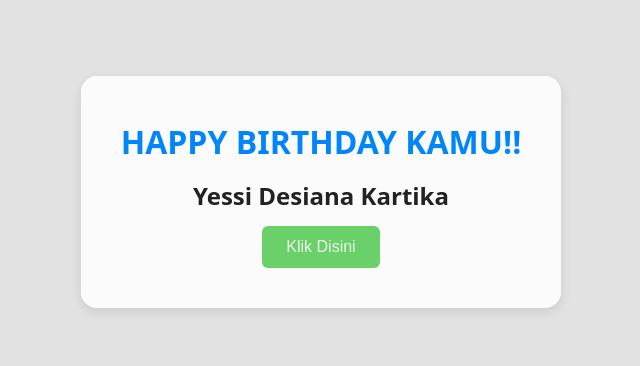
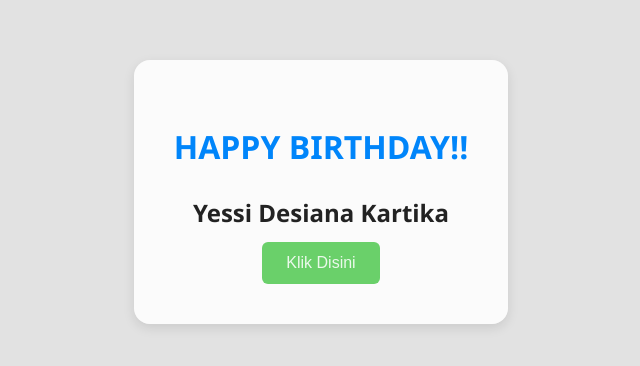
Before and after one commit to kuroneko0369/Birthday-Card, a plain HTML site: page index.html in a window 1280 px wide. Shown: the part 208-574 px from the top of the page, without its empty margins (319-959 px from the left). Drawn offline with Linux system fonts and the light colour scheme; files that its build step writes are made by us from their sources.

Commit message:
update index.html

```diff
--- a/index.html
+++ b/index.html
@@ -7,31 +7,14 @@
   <meta http-equiv="X-UA-Compatible" content="IE=edge" />
   <meta name="description" content="A new web page" />
   <meta name="robots" content="index, follow" />
-  <link rel="stylesheet" href="style.css" type="text/css"/>
+  <link rel="stylesheet" href="css/style.css" type="text/css"/>
   <title>Happy Birthdayyy!!!</title>
-  <style>
-    *,
-    *::before,
-    *::after {
-      box-sizing: border-box;
-      margin: 0;
-      padding: 0;
-    }
-
-    body {
-      font-family: system-ui, sans-serif;
-      background: #fafbfc;
-      color: #222;
-      min-height: 100vh;
-      line-height: 1.6;
-    }
-  </style>
 </head>
 
 <body>
   <div class="overlay">
     <div class="hero">
-      <h1>HAPPY BIRTHDAY KAMU!!</h1>
+      <h1>HAPPY BIRTHDAY!!</h1>
       <h2>Yessi Desiana Kartika</h2>
       <button onclick="location.href='detail.html'">
         Klik Disini
```
